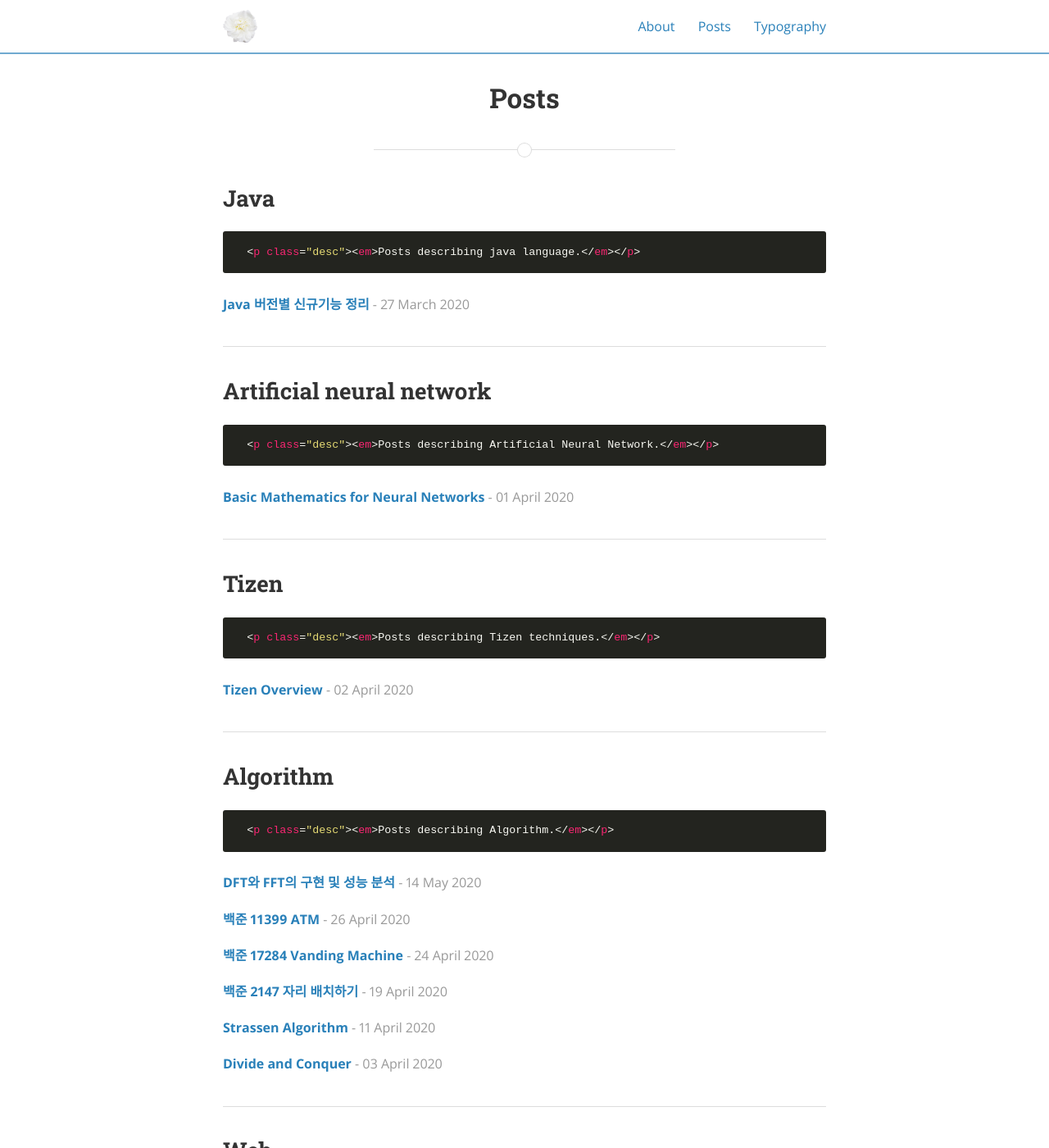
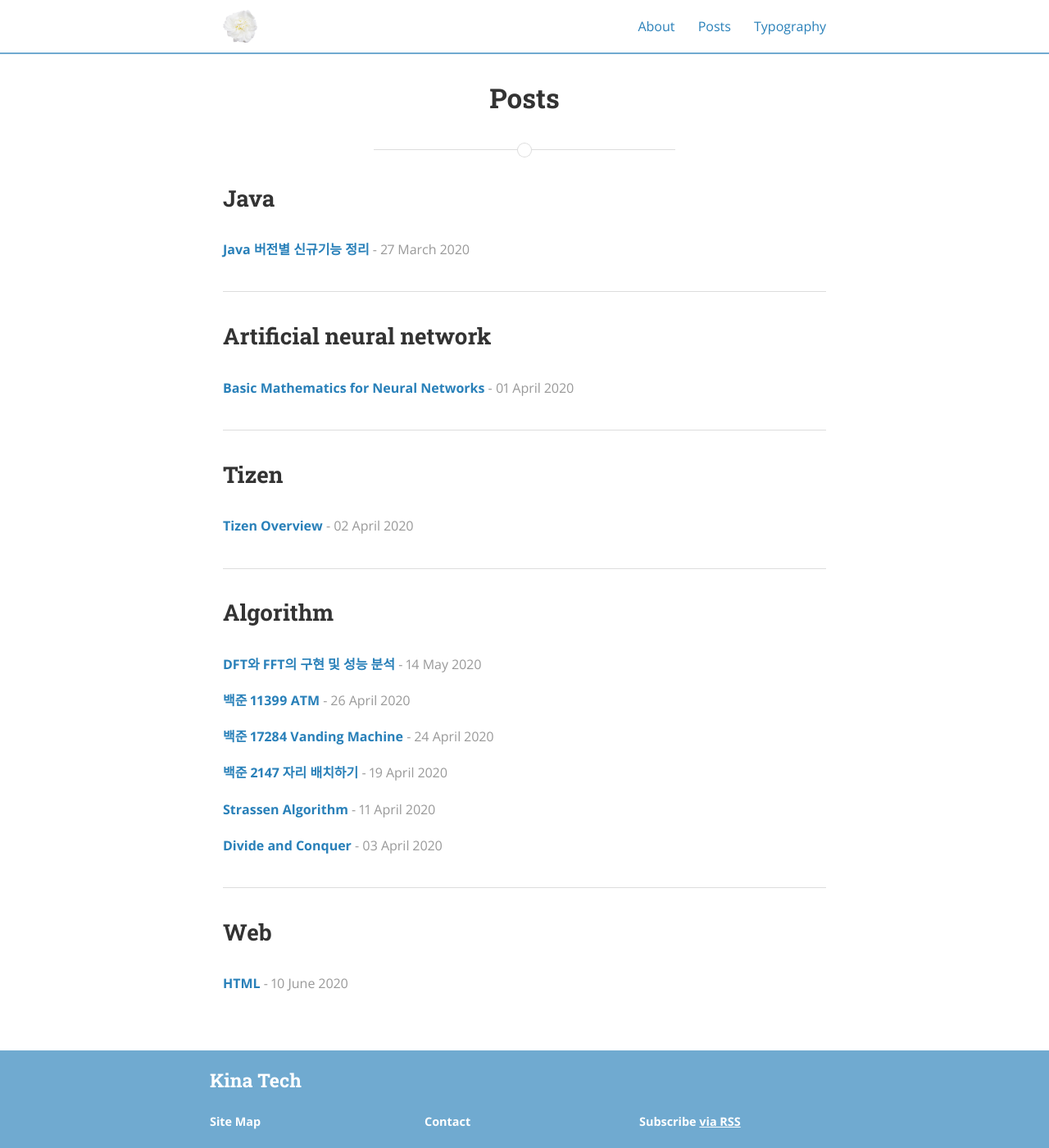
Before and after one commit to kusakina0608/kusakina0608.github.io, a Jekyll site: the page built from posts.md, in a window 1280 px wide and 1400 px high. Shown: the whole window at 82% size. Built offline with Jekyll 4.4.1, drawn with Linux system fonts in a browser that asks for light colours; nearby versions of some CDN libraries; some of the changed text lies outside the part shown.

Commit message:
Update _config.yml

```diff
--- a/_config.yml
+++ b/_config.yml
@@ -54,20 +54,11 @@ jekyll-archives:
 
 # Category descriptions (for archive pages)
 descriptions:
-  - cat: Artificial Neural Network
-    desc: "Posts describing Artificial Neural Network."
+  - cat: jekyll
+    desc: "Posts describing Jekyll setup techniques."
 
-  - cat: Tizen
-    desc: "Posts describing Tizen techniques."
-
-  - cat: Algorithm
-    desc: "Posts describing Algorithm."
-
-  - cat: Web
-    desc: "Posts describing web techniques."
-
-  - cat: Java
-    desc: "Posts describing java language."
+  - cat: dummy
+    desc: "Just some placeholder posts, lorem ipsum and the rest."
 
 # Social icons and sharing options
 #
```
